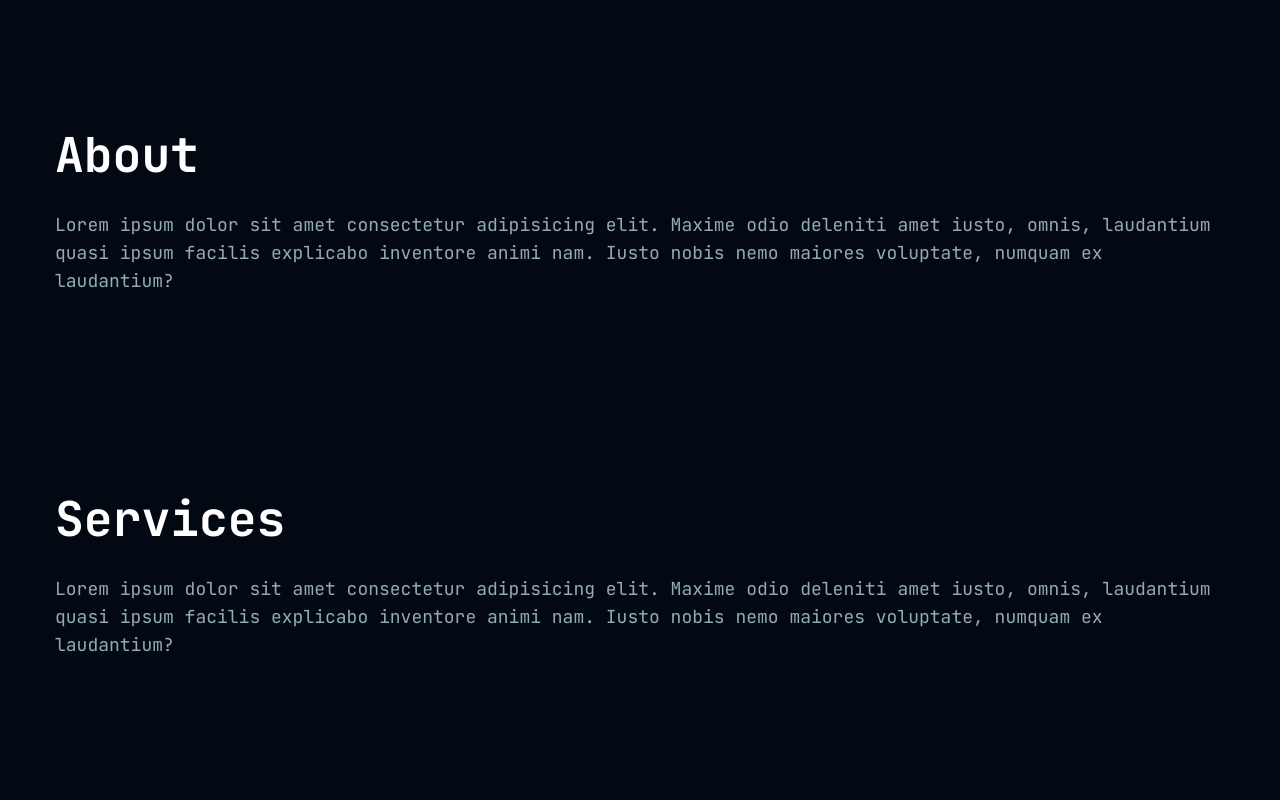
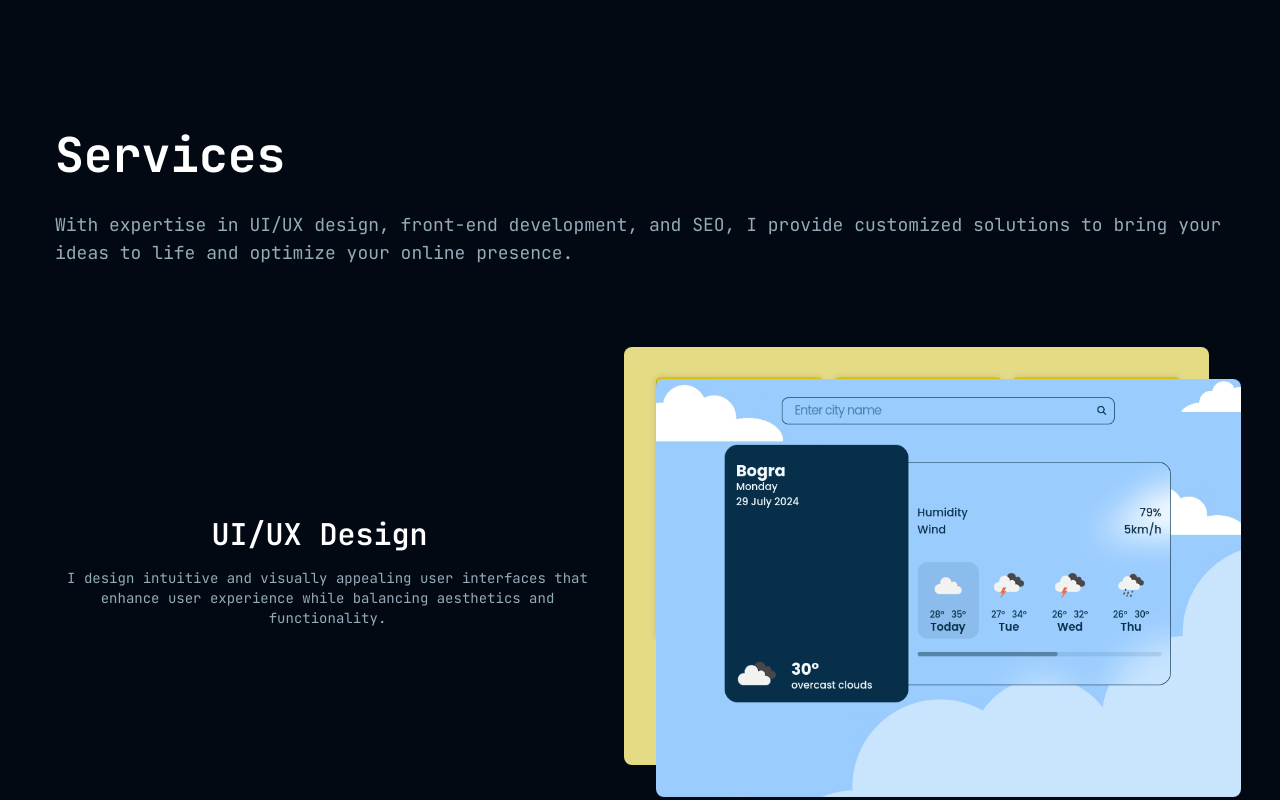
Before and after one commit to blckdrgn03/new-portfolio, a Next.js app: page / in a window 1280 px wide. Shown: the part 820-1620 px from the top of the page. Built offline with nearby package versions, Linux system fonts and the light colour scheme.

Commit message:
added services section

```diff
--- a/app/page.jsx
+++ b/app/page.jsx
@@ -15,8 +15,8 @@ export default function Page() {
             transition={{ duration: 0.75, delay: 0.25 }}
         >
             <Home />
+            <Services />
             <About />
-            <Services />
             <Projects />
             <Contact />
         </motion.main>
--- a/components/header.jsx
+++ b/components/header.jsx
@@ -106,8 +106,8 @@ function MobileMenu({ activeSection }) {
 
 const links = [
     { name: "home", path: "#home" },
+    { name: "services", path: "#services" },
     { name: "about", path: "#about" },
-    { name: "services", path: "#services" },
     { name: "projects", path: "#projects" },
     { name: "contact", path: "#contact" }
 ];
--- a/components/home.jsx
+++ b/components/home.jsx
@@ -31,7 +31,7 @@ export default function Home() {
                     <div>
                         <TypewriterEffectSmooth words={words} />
                         <h1 className="md:leading-tight md:text-4xl xl:leading-tight text-3xl lg:text-5xl xl:text-6xl font-bold text-center xl:text-left text-white">Hello I&apos;m</h1>
-                        <TextGenerateEffect words="Abdullah Al Sayef" delay={1} />
+                        <TextGenerateEffect words="Abdullah Al Sayef" delay={1000} />
                         <p className="xl:w-[54ch] text-sm md:text-md lg:text-lg text-center xl:text-left pb-8 xl:pb-8">I excel at crafting elegant digital experiences and I am proficient in various programming languages and technologies.</p>
                         <Socials />
                     </div>
--- a/components/services.jsx
+++ b/components/services.jsx
@@ -1,10 +1,81 @@
+import Image from "next/image";
+import { FaArrowRight } from "react-icons/fa";
 
 export default function Services() {
+    return (
+        <section id="services" className="container mx-auto pt-[1rem] mt-[4rem] md:mt-[6.5rem] lg:mt-[9rem] xl:pt-[2rem] xl:mt-[10.5rem]">
+            <h1 className="md:text-4xl text-white text-3xl lg:text-5xl font-bold text-center xl:text-left pb-4 xl:pb-8">Services</h1>
+            <p className=" text-sm md:text-md lg:text-lg text-center xl:text-left">With expertise in UI/UX design, front-end development, and SEO, I provide customized solutions to bring your ideas to life and optimize your online presence.</p>
 
-    return (
-        <section id="services" className="mx-auto pt-[1rem] mt-[4rem] md:mt-[6.5rem] lg:mt-[9rem] xl:pt-[2rem] xl:mt-[10.5rem]">
-            <h1 className="container md:text-4xl text-white text-3xl lg:text-5xl font-bold text-center xl:text-left pb-4 xl:pb-8">Services</h1>
-            <p className="container text-sm md:text-md lg:text-lg text-center xl:text-left">Lorem ipsum dolor sit amet consectetur adipisicing elit. Maxime odio deleniti amet iusto, omnis, laudantium quasi ipsum facilis explicabo inventore animi nam. Iusto nobis nemo maiores voluptate, numquam ex laudantium?</p>
+            <div className="">
+                {services.map((service) => {
+                    return <Service key={service.id} name={service.name} description={service.description} topImage={service.topImage} bottomImage={service.bottomImage} />
+                })}
+            </div>
         </section>
     );
 }
+
+const Service = ({ name, description, topImage, bottomImage }) => {
+    return (
+        <div className="flex pt-12 md:pt-16 xl:pt-24 flex-col-reverse odd:xl:flex-row even:xl:flex-row-reverse xl:justify-between xl:gap-10 items-center">
+            <div className="group/service shrink">
+                <h2 className=" md:text-2xl text-white text-xl lg:text-3xl font-semibold text-center pb-2 xl:pb-4">
+                    {name}
+                    <a href="#contact">
+                        <FaArrowRight className="inline ml-2 md:ml-3 xl:ml-4 -translate-x-6 hover:text-accent text-[0px] opacity-0 transition-all duration-500 group-hover/service:translate-x-0 group-hover/service:text-xl group-hover/service:opacity-100 hover:rotate-90 cursor-pointer" />
+                    </a>
+                </h2>
+                <p className=" text-xs md:text-sm lg:text-md text-center">{description}</p>
+            </div>
+
+            <div className="relative group shrink-0 aspect-[7/5] w-[90%] xl:w-[50%] my-6 md:my-8 xl:my-0">
+
+                <div className="absolute group-hover:z-30 group-hover:brightness-100 tranition-top transition-left duration-500 brightness-90 -top-2 -left-2 right-2 bottom-2 md:-top-3 md:-left-3 md:right-3 md:bottom-3 xl:-top-4 xl:-left-4 xl:right-4 xl:bottom-4 group-hover:top-2 group-hover:left-2 group-hover:-bottom-2 group-hover:-right-2 md:group-hover:top-3 md:group-hover:left-3 md:group-hover:-bottom-3 md:group-hover:-right-3 xl:group-hover:top-4 xl:group-hover:left-4 xl:group-hover:-bottom-4 xl:group-hover:-right-4 rounded-[8px] overflow-hidden">
+                    <Image
+                        src={bottomImage.src}
+                        alt={bottomImage.alt}
+                        fill
+                        quality={100}
+                        className="object-cover object-center"
+                    />
+                </div>
+                <div className="rounded-[8px] group-hover:brightness-90 tranition-top transition-left group-hover:-top-2 group-hover:-left-2 md:top-3 md:left-3 md:-right-3 md:-bottom-3 duration-500 absolute group-hover:bottom-2 group-hover:right-2 z-20 top-2 left-2 -right-2 -bottom-2 overflow-hidden md:group-hover:-top-3  md:group-hover:-left-3 xl:group-hover:-top-4 xl:group-hover:-left-4 xl:group-hover:bottom-4 xl:group-hover:right-4 xl:top-4 xl:left-4 xl:-right-4 xl:-bottom-4 md:group-hover:bottom-3 md:group-hover:right-3">
+                    <Image
+                        src={topImage.src}
+                        alt={topImage.alt}
+                        fill
+                        quality={100}
+                        className="object-cover object-center"
+                    />
+                </div>
+            </div>
+        </div>
+    );
+}
+
+const services = [
+    {
+        name: "UI/UX Design",
+        description: "I design intuitive and visually appealing user interfaces that enhance user experience while balancing aesthetics and functionality.",
+        topImage: { alt: "UI/UX design illustration featuring Figma interface", src: "/weather.png" },
+        bottomImage: { alt: "UI/UX design tools showcased with Figma logo", src: "/todo.png" },
+        id: 1,
+    },
+    {
+        name: "Front-end Development",
+        description: "I develop responsive and dynamic front-end applications with clean, efficient code, ensuring seamless interaction across devices.",
+        topImage: { alt: "Front-end development screenshot of a weather app", src: "/weather.png" },
+        bottomImage: { alt: "Weather app interface showing real-time forecasts", src: "/todo.png" },
+        id: 2,
+    },
+    {
+        name: "SEO (Search Engine Optimization)",
+        description: "I optimize websites to rank higher in search engines, increasing visibility and driving organic traffic with strategic SEO practices.",
+        topImage: { alt: "SEO optimization with ranking and search analytics", src: "/weather.png" },
+        bottomImage: { alt: "Website traffic analytics showing SEO improvement", src: "/todo.png" },
+        id: 3,
+    },
+
+
+];
--- a/components/ui/3d-project.jsx
+++ b/components/ui/3d-project.jsx
@@ -10,7 +10,7 @@ export function Project({ project }) {
         className="bg-[#171d26] relative group/card hover:shadow-2xl hover:shadow-accent/[0.2] w-[20rem] md:w-[25rem] lg:w-[30rem] h-full rounded-xl p-4 sm:p-6">
         <CardItem
           translateZ="50"
-          className="text-xl md:text-2xl text-white lg:text-3xl font-bold text-white capitalize">
+          className="text-xl md:text-2xl text-white lg:text-3xl font-semibold text-white capitalize">
           {project.name}
         </CardItem>
         <CardItem
--- a/components/ui/text-generate-effect.jsx
+++ b/components/ui/text-generate-effect.jsx
@@ -1,4 +1,4 @@
-"use client"; // This component should be a client component
+"use client";
 import { useEffect } from "react";
 import { motion, stagger, useAnimate } from "framer-motion";
 import { cn } from "@/lib/utils";
@@ -7,53 +7,51 @@ export const TextGenerateEffect = ({
   words,
   className,
   filter = true,
-  duration = 1,
-  delay = 0, // Accepting delay as a prop
+  duration = 0.5,
+  delay
 }) => {
   const [scope, animate] = useAnimate();
-  const wordsArray = words.split(" ");
-
+  let wordsArray = words.split(" ");
   useEffect(() => {
-
-    // Animate with a combined delay
+    setTimeout(() => {
       animate("span", {
         opacity: 1,
         filter: filter ? "blur(0px)" : "none",
       }, {
-      duration: duration,
-      delay: delay, // Initial delay before starting the animation
-      // Add stagger for each word
-      transition: {
-        delay: stagger(0.2, { start: delay }), // Stagger words with the initial delay
-      },
+        duration: duration ? duration : 1,
+        delay: stagger(0.2),
       });
-  }, [scope.current, delay, animate, duration, filter]); // Include all dependencies
+    }, delay)
+
+  }, [scope.current, delay]);
 
   const renderWords = () => {
     return (
-      <motion.div ref={scope}>
-        {wordsArray.map((word, idx) => (
-          <motion.span
+      (<motion.div ref={scope}>
+        {wordsArray.map((word, idx) => {
+          return (
+            (<motion.span
               key={word + idx}
-            className="opacity-0" // Starts invisible
+              className="opacity-0"
               style={{
                 filter: filter ? "blur(10px)" : "none",
-            }}
-          >
+              }}>
               {word}{" "}
-          </motion.span>
-        ))}
-      </motion.div>
+            </motion.span>)
+          );
+        })}
+      </motion.div>)
     );
   };
 
   return (
-    <div className={cn("font-bold", className)}>
-      <div>
-        <div className="md:leading-tight text-accent md:text-4xl xl:leading-tight text-3xl lg:text-5xl xl:text-6xl font-bold text-center xl:text-left pb-4">
+    (<div className={cn("font-bold", className)}>
+      <div className="">
+        <div
+          className="md:leading-tight text-accent md:text-4xl xl:leading-tight text-3xl lg:text-5xl xl:text-6xl font-bold text-center xl:text-left pb-4">
           {renderWords()}
         </div>
       </div>
-    </div>
+    </div>)
   );
 };
```
Also changed, not shown: public/figma.png (added), public/figmaweb.png (added). Lines whose indentation alone changed are shown as unchanged.
